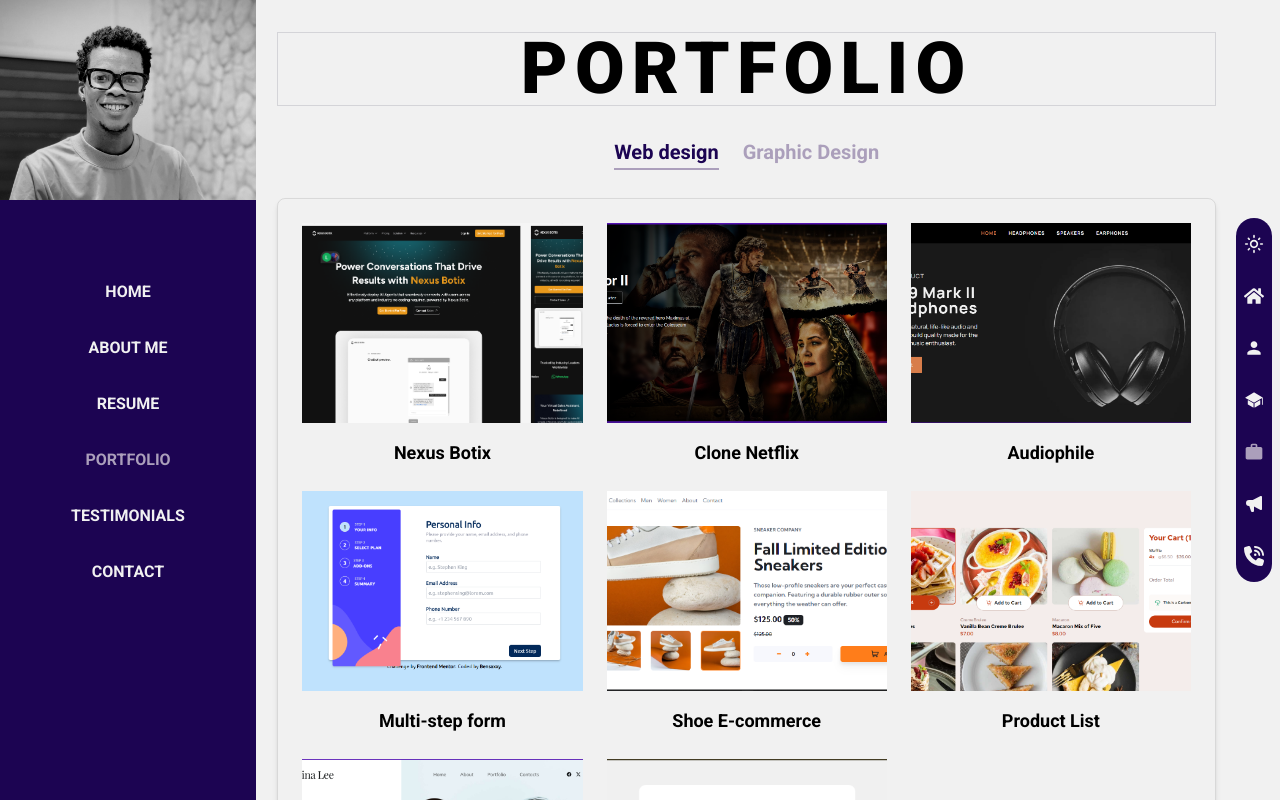
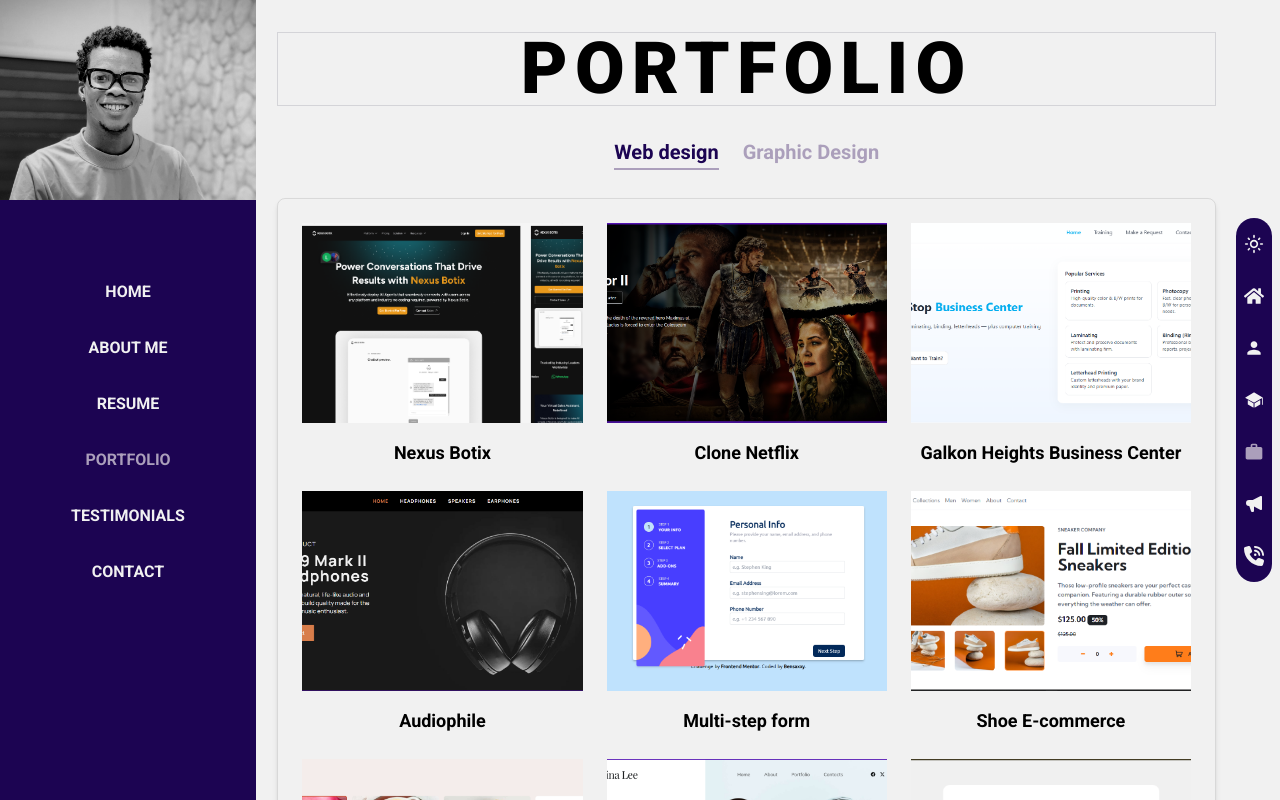
Before and after one commit to Bensaxxy/My-Portfolio, a React (Vite) app: page /portfolio in a window 1280 px wide. Shown: the top 800 px of the page. Built offline with nearby package versions, Linux system fonts and the light colour scheme.

Commit message:
Refactor code structure for improved readability and maintainability

```diff
--- a/src/Components/Pages/About/AboutMe.jsx
+++ b/src/Components/Pages/About/AboutMe.jsx
@@ -84,8 +84,8 @@ const AboutMe = () => {
           >
             {[
               { number: "5+", label: "YEARS EXPERIENCE" },
-              { number: "40+", label: "PROJECTS DONE" },
-              { number: "99+", label: "HAPPY CLIENTS" },
+              { number: "57+", label: "PROJECTS DONE" },
+              { number: "04+", label: "HAPPY CLIENTS" },
               { number: "92+", label: "FOLLOWERS" },
             ].map((stat, index) => (
               <motion.div
--- a/src/Components/Pages/Portfolio/webDesigns.js
+++ b/src/Components/Pages/Portfolio/webDesigns.js
@@ -20,6 +20,15 @@ const data = [
   },
   {
     id: 3,
+    title: "Galkon Heights Business Center",
+    imageUrl: "./Galkon Heights.png",
+    links: {
+      demo: "https://galkon-heights-center.vercel.app/",
+      code: "https://github.com/Bensaxxy/Galkon-Heights-Center",
+    },
+  },
+  {
+    id: 4,
     title: "Audiophile",
     imageUrl: "./Audiop.png",
     links: {
@@ -28,7 +37,7 @@ const data = [
     },
   },
   {
-    id: 4,
+    id: 5,
     title: "Multi-step form",
     imageUrl: "./multi-step-form.png",
     links: {
@@ -37,7 +46,7 @@ const data = [
     },
   },
   {
-    id: 5,
+    id: 6,
     title: "Shoe E-commerce",
     imageUrl: "./show-ecommece.png",
     links: {
@@ -47,7 +56,7 @@ const data = [
   },
 
   {
-    id: 6,
+    id: 7,
     title: "Product List",
     imageUrl: "./Product-list.png",
     links: {
@@ -56,7 +65,7 @@ const data = [
     },
   },
   {
-    id: 7,
+    id: 8,
     title: "Alinee Photographer Portfolio",
     imageUrl: "./alinee-photo.png",
     links: {
@@ -65,7 +74,7 @@ const data = [
     },
   },
   {
-    id: 8,
+    id: 9,
     title: "Age Calculator",
     imageUrl: "./age-cal.png",
     links: {
```
Also changed, not shown: public/Galkon Heights.png (added).
